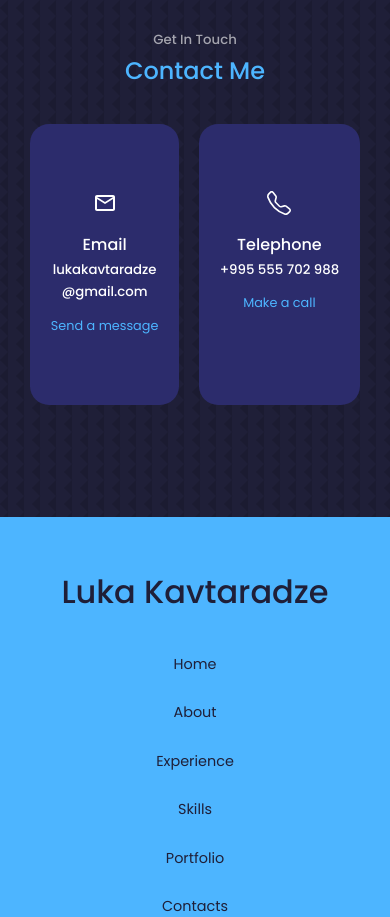
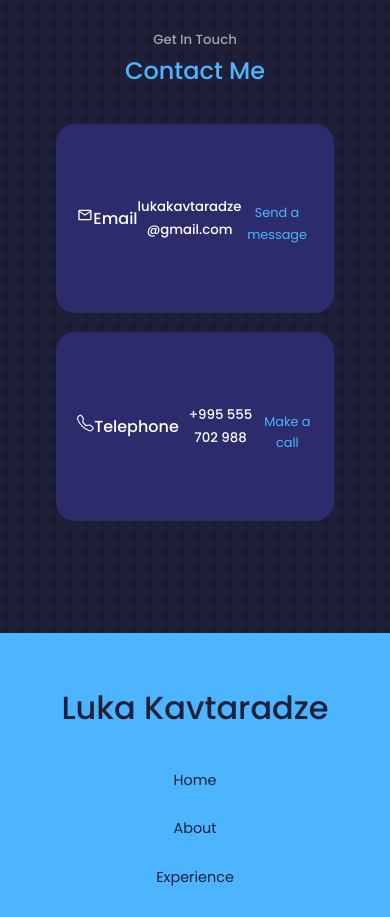
Before and after one commit to lukakavtarra/portfolio, a React (Create React App) app: page / in a window 390 px wide. Shown: the part 9520-10437 px from the top of the page. Built offline with nearby package versions, Linux system fonts and the light colour scheme.

Commit message:
responsive fix

```diff
--- a/src/components/contact/contact.css
+++ b/src/components/contact/contact.css
@@ -19,6 +19,9 @@
     border-radius: 1.2rem;
     text-align: center;
     transition: var(--transition);
+    display: flex;
+    align-items: center;
+    justify-content: space-between;
 }
 
 .contact__option:hover {
@@ -75,4 +78,7 @@ input, textarea {
         grid-template-columns: 1fr;
         width: var(--container-width-sm);
     }
+    .contact__option {
+        width: 79%;
+    }
 }
```
